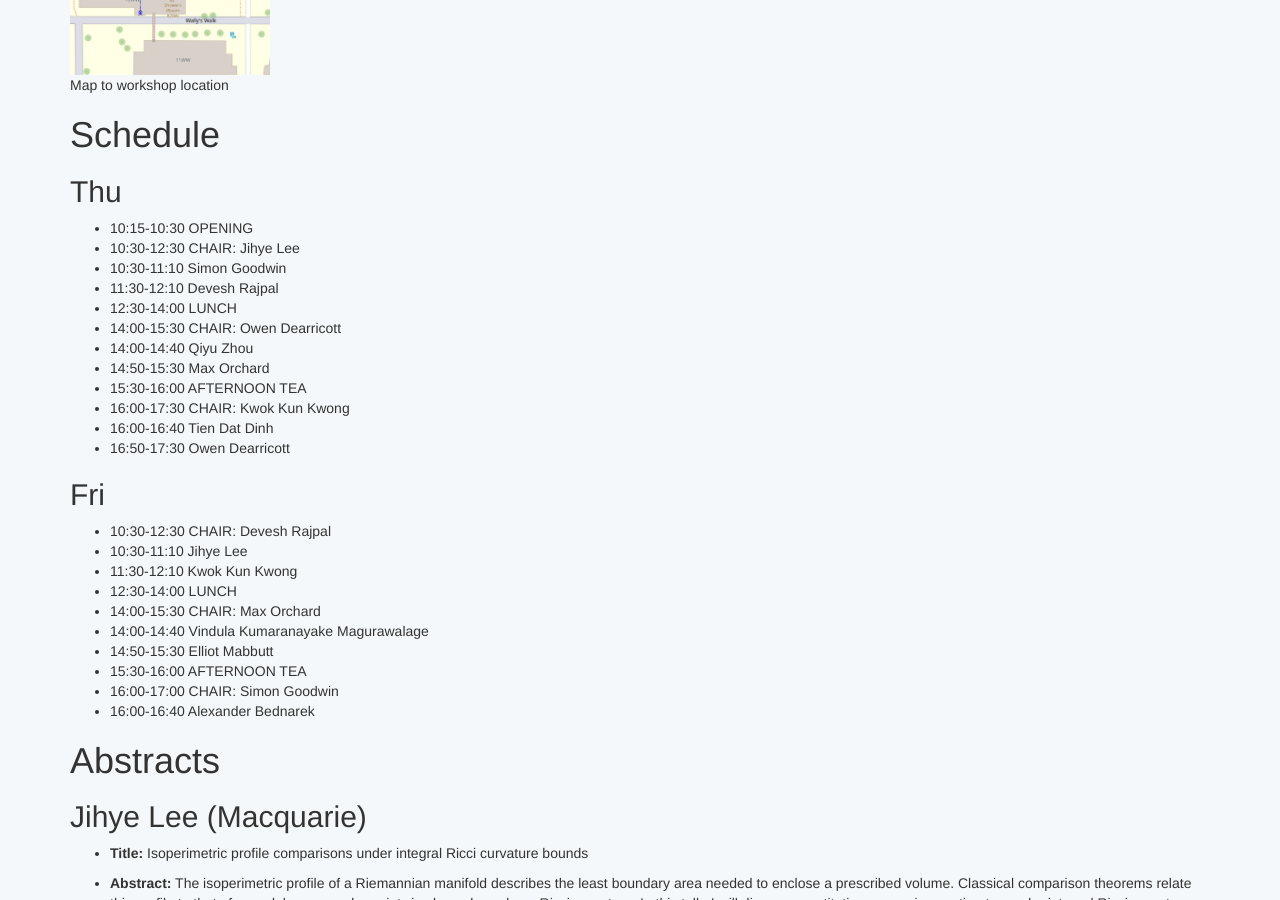
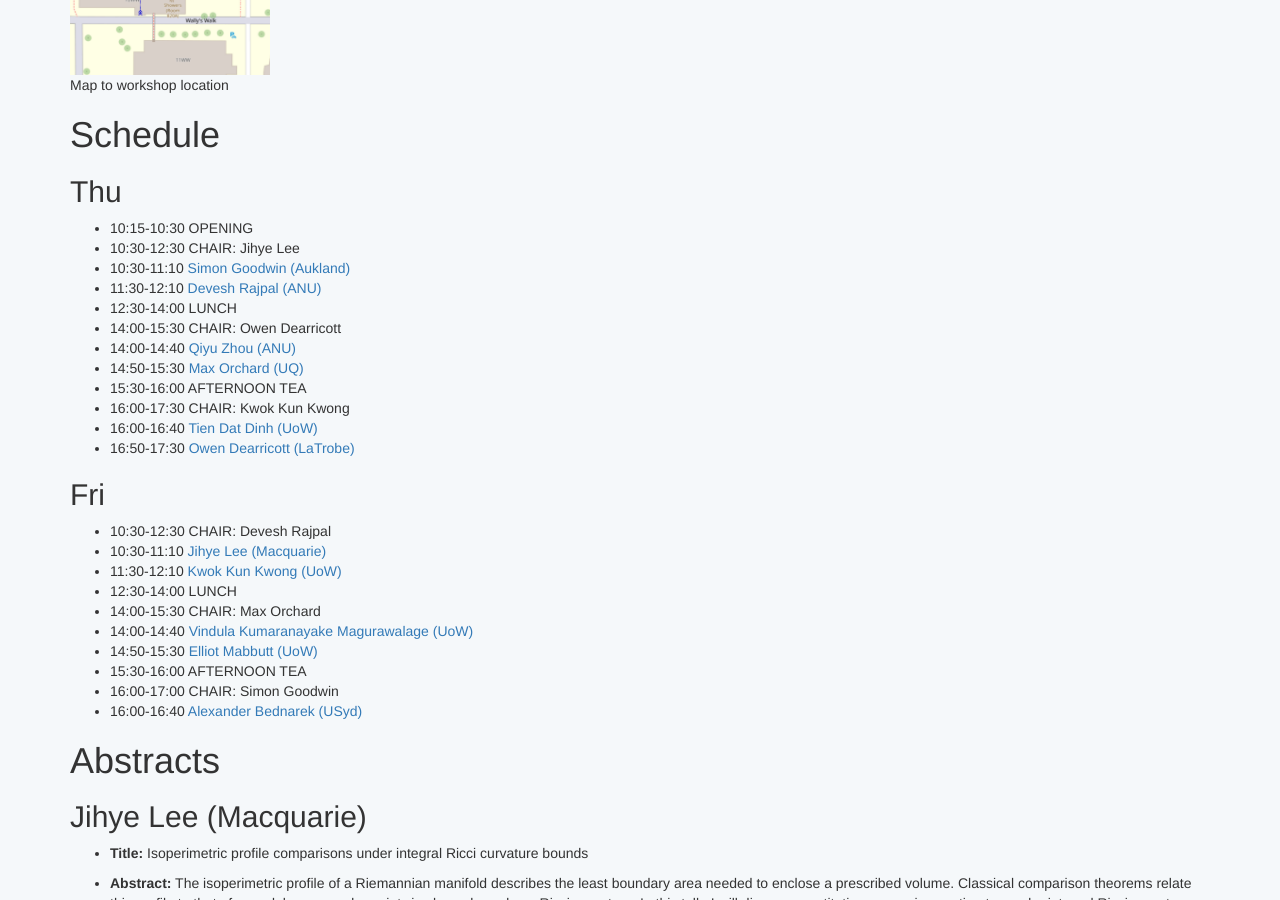
Before and after one commit to oz-geom-pde/oz-geom-pde.github.io, a Jekyll site: the page built from oz-geom-pde-mq-2026.md, in a window 1280 px wide and 900 px high, scrolled down 414 px. Built offline with Jekyll 4.4.1, drawn with Linux system fonts in a browser that asks for light colours.

Commit message:
Added links from schedule to talks.

```diff
--- a/oz-geom-pde-mq-2026.md
+++ b/oz-geom-pde-mq-2026.md
@@ -19,34 +19,36 @@ Workshop to be held at Macquarie University Thu 24th Sep&ndash;Fri 25th Sep 2026
 
 -   10:15-10:30 OPENING
 -   10:30-12:30 CHAIR: Jihye Lee
--   10:30-11:10 Simon Goodwin
--   11:30-12:10 Devesh Rajpal
+-   10:30-11:10 [Simon Goodwin (Aukland)](#simon-goodwin)
+-   11:30-12:10 [Devesh Rajpal (ANU)](#devesh-rajpal)
 -   12:30-14:00 LUNCH
 -   14:00-15:30 CHAIR: Owen Dearricott
--   14:00-14:40 Qiyu Zhou
--   14:50-15:30 Max Orchard
+-   14:00-14:40 [Qiyu Zhou (ANU)](#qiyu-zhou)
+-   14:50-15:30 [Max Orchard (UQ)](#max-orchard)
 -   15:30-16:00 AFTERNOON TEA
 -   16:00-17:30 CHAIR: Kwok Kun Kwong
--   16:00-16:40 Tien Dat Dinh
--   16:50-17:30 Owen Dearricott
+-   16:00-16:40 [Tien Dat Dinh (UoW)](#tien-dat-dinh)
+-   16:50-17:30 [Owen Dearricott (LaTrobe)](#owen-dearricaott)
 
 
 ## Fri
 
 -   10:30-12:30 CHAIR: Devesh Rajpal
--   10:30-11:10 Jihye Lee
--   11:30-12:10 Kwok Kun Kwong
+-   10:30-11:10 [Jihye Lee (Macquarie)](#jihye-lee)
+-   11:30-12:10 [Kwok Kun Kwong (UoW)](#kwok-kun-kwong)
 -   12:30-14:00 LUNCH
 -   14:00-15:30 CHAIR: Max Orchard
--   14:00-14:40 Vindula Kumaranayake Magurawalage
--   14:50-15:30 Elliot Mabbutt
+-   14:00-14:40 [Vindula Kumaranayake Magurawalage (UoW)](#vindula-magurawalage)
+-   14:50-15:30 [Elliot Mabbutt (UoW)](#elliot-mabbutt)
 -   15:30-16:00 AFTERNOON TEA
 -   16:00-17:00 CHAIR: Simon Goodwin
--   16:00-16:40 Alexander Bednarek
+-   16:00-16:40 [Alexander Bednarek (USyd)](#alexander-bednarek)
 
 
 # Abstracts
 
+
+<a id="jihye-lee"></a>
 
 ## Jihye Lee (Macquarie)
 
@@ -54,6 +56,8 @@ Workshop to be held at Macquarie University Thu 24th Sep&ndash;Fri 25th Sep 2026
 
 -   **Abstract:** The isoperimetric profile of a Riemannian manifold describes the least boundary area needed to enclose a prescribed volume. Classical comparison theorems relate this profile to that of a model space under pointwise lower bounds on Ricci curvature. In this talk, I will discuss quantitative comparison estimates under integral Ricci curvature bounds, extending results of Morgan–Johnson and Ni–Wang.
 
+
+<a id="simon-goodwin"></a>
 
 ## Simon Goodwin (Aukland)
 
@@ -64,12 +68,16 @@ Workshop to be held at Macquarie University Thu 24th Sep&ndash;Fri 25th Sep 2026
     This is joint work with Rod Gover, Thomas Leistner, and Jonathan Kress
 
 
+<a id="alexander-bednarek"></a>
+
 ## Alexander Bednarek (USyd)
 
 -   **Title:** On Miyaoka-Yau Inequalities and Weil-Petersson Metrics
 
 -   **Abstract:** The classical Miyaoka-Yau inequality is a constraint on Kahler-Einstein manifolds where equality is equivalent to being a complex space form. We discuss how the Kahler-Ricci flow can provide several extensions of the inequality to non-KE manifolds, and the connection with the slope stability of the holomorphic tangent bundle. Finally, we display a connection with the Weil-Petersson metric, a form measuring the variation of complex structures, and that equality in the extended Miyaoka-Yau inequality is equivalent to being a holomorphic fibre bundle. This is recent work: arXiv.2609.06451.
 
+
+<a id="kwok-kun-kwong"></a>
 
 ## Kwok Kun Kwong (UoW)
 
@@ -79,6 +87,8 @@ Workshop to be held at Macquarie University Thu 24th Sep&ndash;Fri 25th Sep 2026
 
     In this talk, I will explain a volume bound that takes into account the full spectrum of the Ricci curvature. As a consequence, one obtains an improved upper bound for the total volume which agrees, to first order, with the bound predicted by Bray’s conjecture. If time permits, I will also discuss an averaged volume comparison for metric balls of arbitrary radius.
 
+
+<a id="owen-dearricaott"></a>
 
 ## Owen Dearricott (LaTrobe)
 
@@ -91,12 +101,16 @@ Workshop to be held at Macquarie University Thu 24th Sep&ndash;Fri 25th Sep 2026
     This is joint work with Yuri Nikolayevsky.
 
 
+<a id="qiyu-zhou"></a>
+
 ## Qiyu Zhou (ANU)
 
 -   **Title:** High-Codimension Mean Curvature Flow with One Spacelike Codimension
 
 -   **Abstract:** In this talk, I will present the spacelike-convex theory and new convexity and cylindrical estimates for high-codimension mean curvature flow with one spacelike codimension. These results are inspired by the argument of Haslhofer&ndash;Kleiner, but use a different and more flexible approach that extends naturally to the high-codimension setting considered here. This is a joint work with Ben Andrews.
 
+
+<a id="max-orchard"></a>
 
 ## Max Orchard (UQ)
 
@@ -105,6 +119,8 @@ Workshop to be held at Macquarie University Thu 24th Sep&ndash;Fri 25th Sep 2026
 -   **Abstract:** Given a Riemannian manifold $(M,\mathsf{g})$, the Euler fluid equation is a nonlinear PDE for a time-varying vector field $u(t)$ which governs the flow of ideal (incompressible and inviscid) fluids. A fundamental problem in the study of Euler fluids is to determine whether an initially smooth solution and develop a singularity in finite time. This question has been well-studied in case $M$ is a submanifold of $\mathbb{R}^3$ and $\mathsf{g}$ is the Euclidean metric, with considerable progress made in recent weeks by Alp\\"oge&ndash;Buckmaster and OpenAI. However, the question has seen comparatively little attention for more general Riemannian manifolds. In this talk, we will discuss the so-called "blow-up" problem for more general Riemannian manifolds, and will demonstrate that solutions never develop finite-time singularities if the isometry group of $\mathsf{g}$ is large enough
 
 
+<a id="tien-dat-dinh"></a>
+
 ## Tien Dat Dinh (UoW)
 
 -   **Title:** Liouville type results for super-p-biharmonic submanifolds of Euclidean space
@@ -112,12 +128,16 @@ Workshop to be held at Macquarie University Thu 24th Sep&ndash;Fri 25th Sep 2026
 -   **Abstract:** Chen’s Conjecture is a longstanding conjecture in the field of Geometric Analysis. It states that every biharmonic immersion into Euclidean space is minimal. Though remains unsolved, Chen’s conjecture has opened many active research directions regarding biharmonic and$p$-biharmonic maps. In this talk, we introduce a notion of weak super-$p$-biharmonic immersions into Euclidean space and discuss rigidity results of such proper immersions with an integrability condition. This presentation is based on a joint work with Glen Wheeler and Nguyen Thac Dung.
 
 
+<a id="devesh-rajpal"></a>
+
 ## Devesh Rajpal (ANU)
 
 -   **Title:** Uniqueness of Lp-Minkowski problem near the affine exponent
 
 -   **Abstract:** We prove dimensional C0 estimates for solutions of the Lp-Minkowski problem in the entire supercritical range. This implies a spectral gap of the Brunn-Minkowski operator for the Lp Minkowski solutions. Furthermore, following methods from Ivaki-Milman and Du's results, this allows us to prove uniqueness of the Lp Minkowski problem in the supercritical range near the affine exponent p = -n-1 and importantly without any symmetry assumption.
 
+
+<a id="elliot-mabbutt"></a>
 
 ## Elliot Mabbutt (UoW)
 
@@ -128,6 +148,8 @@ Workshop to be held at Macquarie University Thu 24th Sep&ndash;Fri 25th Sep 2026
     We focus on the case of a curve between two parallel lines, with 90-degree Neumann boundary conditions, where the initial curve $\gamma_0$ can be written as a graph in its first component. We translate the flow equation into a quasilinar PDE, and then prove global existence and uniqueness, and convergence of the solution to a horizontal line translating in time.
 
 
+<a id="vindula-magurawalage"></a>
+
 ## Vindula Kumaranayake Magurawalage (UoW)
 
 -   **Title:** Rigidity Theorems in General Relativity
```
